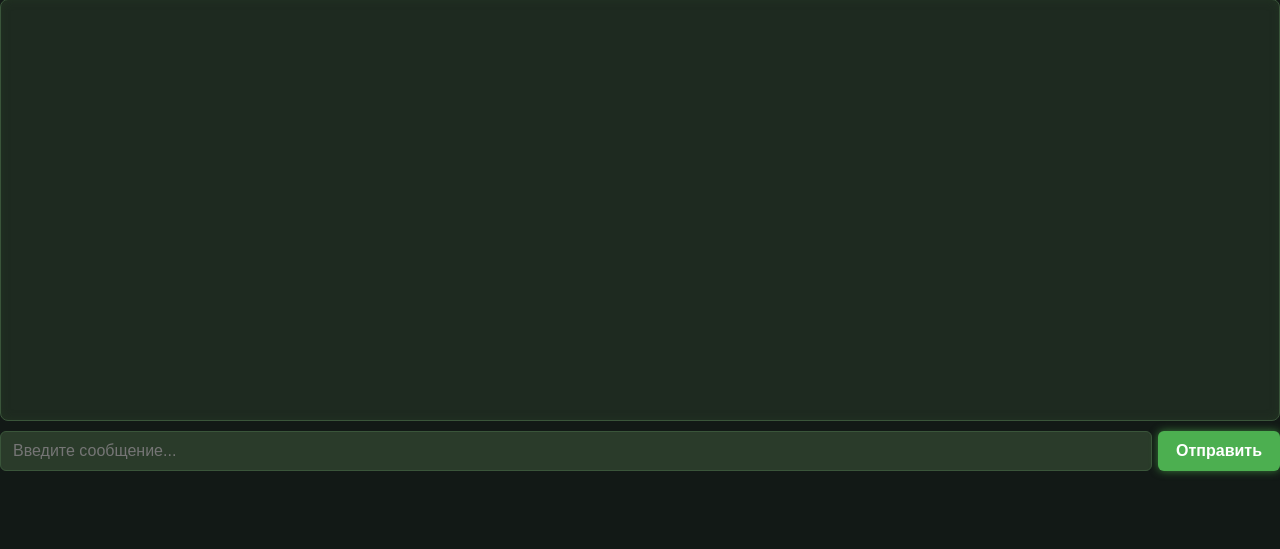
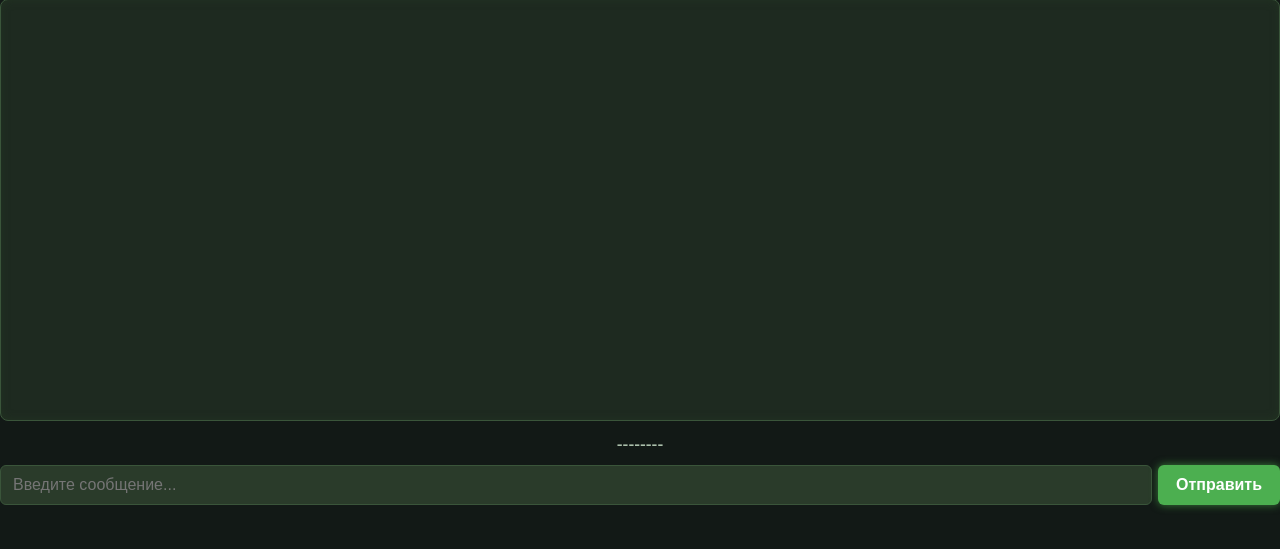
Before and after one commit to Heart-Of-Chornobyl/chatov, a Flask app: page /chat.html in a window 1280 px wide. Shown: the part 69-618 px from the top of the page. Run offline with Flask 3, Linux system fonts and the light colour scheme; the visitor is signed in with stand-in values (Sample User, id 1); some libraries are stand-ins or nearby versions.

Commit message:
Update chat.html

```diff
--- a/templates/chat.html
+++ b/templates/chat.html
@@ -176,6 +176,14 @@
       font-size: 0.95rem;
     }
   }
+
+  /* Стиль для разделителя */
+  .divider {
+    text-align: center;
+    margin: 10px 0;
+    font-size: 18px;
+    color: #c1d8c1;
+  }
 </style>
 <script src="https://cdn.socket.io/4.5.4/socket.io.min.js"></script>
 </head>
@@ -183,6 +191,9 @@
 
 <h2>Чат <a href="/logout" id="logout-link" style="color: #4caf50; font-size: 14px; margin-left: 15px; text-decoration: none;">Выход</a></h2>
 <div id="messages"></div>
+
+<!-- Добавленный разделитель -->
+<div class="divider">--------</div>
 
 <div id="input-area">
   <input type="text" id="msg-input" placeholder="Введите сообщение..." autocomplete="off" />
@@ -202,10 +213,6 @@
 
   // Для хранения ника пользователя, которому отправляем файл
   let fileSendTarget = null;
-
-  // Объект с текущим статусом пользователей, пример:
-  // { 'Alice': 'online', 'Bob': 'offline' }
-  let userStatuses = {};
 
   function addMessage(msg) {
     const div = document.createElement('div');
```
